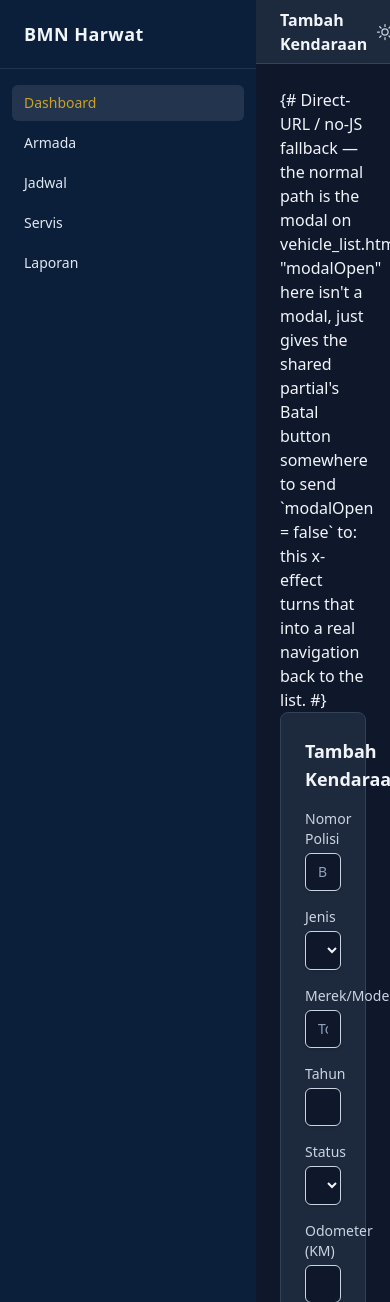
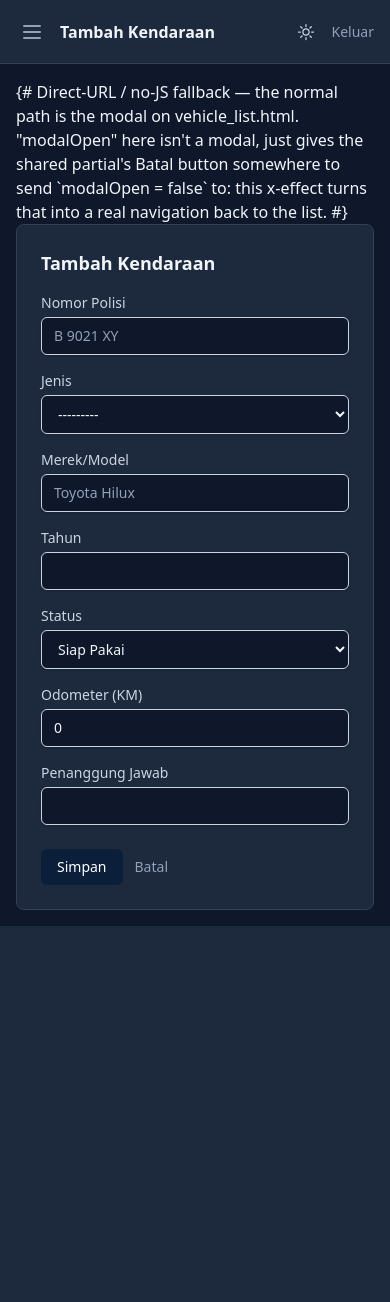
Before and after one commit to nice9uy/harwat_project, a Django app: page /armada/tambah/ in a window 390 px wide; the page is wider, and only the part inside the window is pictured. Shown: the top 1302 px of that part. After the commit the page ends 926 px from the top of that part, so only its background shows below. Run offline with Django 5.2, Linux system fonts and the light colour scheme; the visitor is signed in with stand-in values (Sample User, id 1); style sheets or scripts are compiled from the project's sources.

Commit message:
Make the app mobile-friendly: off-canvas sidebar, card-view Armada table
Below the lg breakpoint, the sidebar becomes a hamburger-triggered drawer
(Alpine x-show + translate transition, backdrop tap or nav-link click to
close) instead of always-visible. Desktop (lg+) is untouched — sidebar
stays static and always open exactly as before.

Below md, the Armada table becomes a stacked card list (one card per
vehicle: nopol + status badge up top, odometer/penanggung-jawab as a
compact grid, Edit/Hapus at the bottom) instead of a horizontally-
scrolling 8-column table. md+ keeps the table unchanged. Status badge and
Edit/Hapus markup extracted into small partials (_vehicle_status_badge.html,
_vehicle_actions.html) so the table and card views share one source instead
of duplicating that logic.

Dashboard's upcoming-maintenance table gets a defensive overflow-x-auto
wrapper (same treatment Armada's table already had). The Armada modal
anchors near the top on small screens (was vertically centered) so it
doesn't get pushed off-screen by a mobile keyboard.

Co-Authored-By: Claude Sonnet 5 <noreply@anthropic.com>

```diff
--- a/templates/accounts/dashboard.html
+++ b/templates/accounts/dashboard.html
@@ -27,6 +27,7 @@
 
     <section class="bg-white dark:bg-slate-800 rounded-lg border border-slate-200 dark:border-slate-700 p-4">
         <h2 class="text-sm font-semibold text-slate-700 dark:text-slate-200 mb-3">Jadwal Perawatan Mendatang</h2>
+        <div class="overflow-x-auto -mx-4 px-4 sm:mx-0 sm:px-0">
         <table class="w-full text-sm text-left">
             <thead class="text-slate-500 dark:text-slate-400 border-b border-slate-200 dark:border-slate-700">
                 <tr>
@@ -49,6 +50,7 @@
                 {% endfor %}
             </tbody>
         </table>
+        </div>
     </section>
 
     <section class="grid grid-cols-1 lg:grid-cols-2 gap-6">
--- a/templates/base.html
+++ b/templates/base.html
@@ -10,13 +10,24 @@
     <script src="{% static 'vendor/htmx.min.js' %}" defer></script>
     <script src="{% static 'vendor/alpinejs.min.js' %}" defer></script>
 </head>
-<body class="bg-slate-50 text-slate-900 dark:bg-slate-900 dark:text-slate-100">
+<body class="bg-slate-50 text-slate-900 dark:bg-slate-900 dark:text-slate-100" x-data="{ sidebarOpen: false }">
     <div class="flex min-h-screen">
-        <aside class="w-64 shrink-0 bg-navy text-slate-100 flex flex-col">
-            <div class="px-6 py-5 text-lg font-semibold tracking-wide border-b border-white/10">
-                BMN Harwat
+        <div x-show="sidebarOpen"
+             x-cloak
+             @click="sidebarOpen = false"
+             class="fixed inset-0 z-40 bg-black/50 lg:hidden"></div>
+
+        <aside :class="sidebarOpen ? 'translate-x-0' : '-translate-x-full'"
+               class="fixed inset-y-0 left-0 z-50 w-64 shrink-0 bg-navy text-slate-100 flex flex-col transition-transform duration-200 ease-in-out lg:static lg:translate-x-0 lg:flex">
+            <div class="px-6 py-5 flex items-center justify-between border-b border-white/10">
+                <span class="text-lg font-semibold tracking-wide">BMN Harwat</span>
+                <button type="button" @click="sidebarOpen = false" class="lg:hidden text-slate-300 hover:text-white p-1" aria-label="Tutup menu">
+                    <svg class="h-5 w-5" fill="none" viewBox="0 0 24 24" stroke="currentColor" stroke-width="2">
+                        <path stroke-linecap="round" stroke-linejoin="round" d="M6 18L18 6M6 6l12 12" />
+                    </svg>
+                </button>
             </div>
-            <nav class="flex-1 px-3 py-4 space-y-1 text-sm">
+            <nav class="flex-1 px-3 py-4 space-y-1 text-sm" @click="sidebarOpen = false">
                 <a href="{% url 'accounts:dashboard' %}" class="flex items-center gap-2 rounded-md px-3 py-2 bg-white/10 text-gold font-medium">Dashboard</a>
                 <a href="{% url 'fleet:vehicle_list' %}" class="flex items-center gap-2 rounded-md px-3 py-2 text-slate-200 hover:bg-white/5">Armada</a>
                 <a href="#" class="flex items-center gap-2 rounded-md px-3 py-2 text-slate-200 hover:bg-white/5">Jadwal</a>
@@ -24,19 +35,27 @@
                 <a href="#" class="flex items-center gap-2 rounded-md px-3 py-2 text-slate-200 hover:bg-white/5">Laporan</a>
             </nav>
         </aside>
+
         <div class="flex-1 flex flex-col min-w-0">
-            <header class="h-16 flex items-center justify-between px-6 border-b border-slate-200 dark:border-slate-700 bg-white dark:bg-slate-800">
-                <h1 class="text-base font-semibold">{% block page_title %}{% endblock %}</h1>
-                <div class="flex items-center gap-3 text-sm">
+            <header class="h-16 flex items-center justify-between gap-3 px-4 sm:px-6 border-b border-slate-200 dark:border-slate-700 bg-white dark:bg-slate-800">
+                <div class="flex items-center gap-3 min-w-0">
+                    <button type="button" @click="sidebarOpen = true" class="lg:hidden shrink-0 text-slate-500 dark:text-slate-400 hover:text-navy dark:hover:text-gold p-1" aria-label="Buka menu">
+                        <svg class="h-6 w-6" fill="none" viewBox="0 0 24 24" stroke="currentColor" stroke-width="2">
+                            <path stroke-linecap="round" stroke-linejoin="round" d="M4 6h16M4 12h16M4 18h16" />
+                        </svg>
+                    </button>
+                    <h1 class="text-base font-semibold truncate">{% block page_title %}{% endblock %}</h1>
+                </div>
+                <div class="flex items-center gap-2 sm:gap-3 text-sm shrink-0">
                     {% include "_theme_toggle.html" %}
-                    <span>{{ request.user.get_username }}</span>
+                    <span class="hidden sm:inline">{{ request.user.get_username }}</span>
                     <form method="post" action="{% url 'accounts:logout' %}" class="inline">
                         {% csrf_token %}
                         <button type="submit" class="text-slate-500 hover:text-navy dark:text-slate-400 dark:hover:text-gold">Keluar</button>
                     </form>
                 </div>
             </header>
-            <main class="flex-1 p-6">
+            <main class="flex-1 p-4 sm:p-6">
                 {% block content %}{% endblock %}
             </main>
         </div>
```
Also changed, not shown: templates/fleet/_vehicle_actions.html (added, +12 -0 lines), templates/fleet/_vehicle_status_badge.html (added, +7 -0 lines), templates/fleet/vehicle_list.html (+34 -24 lines).
